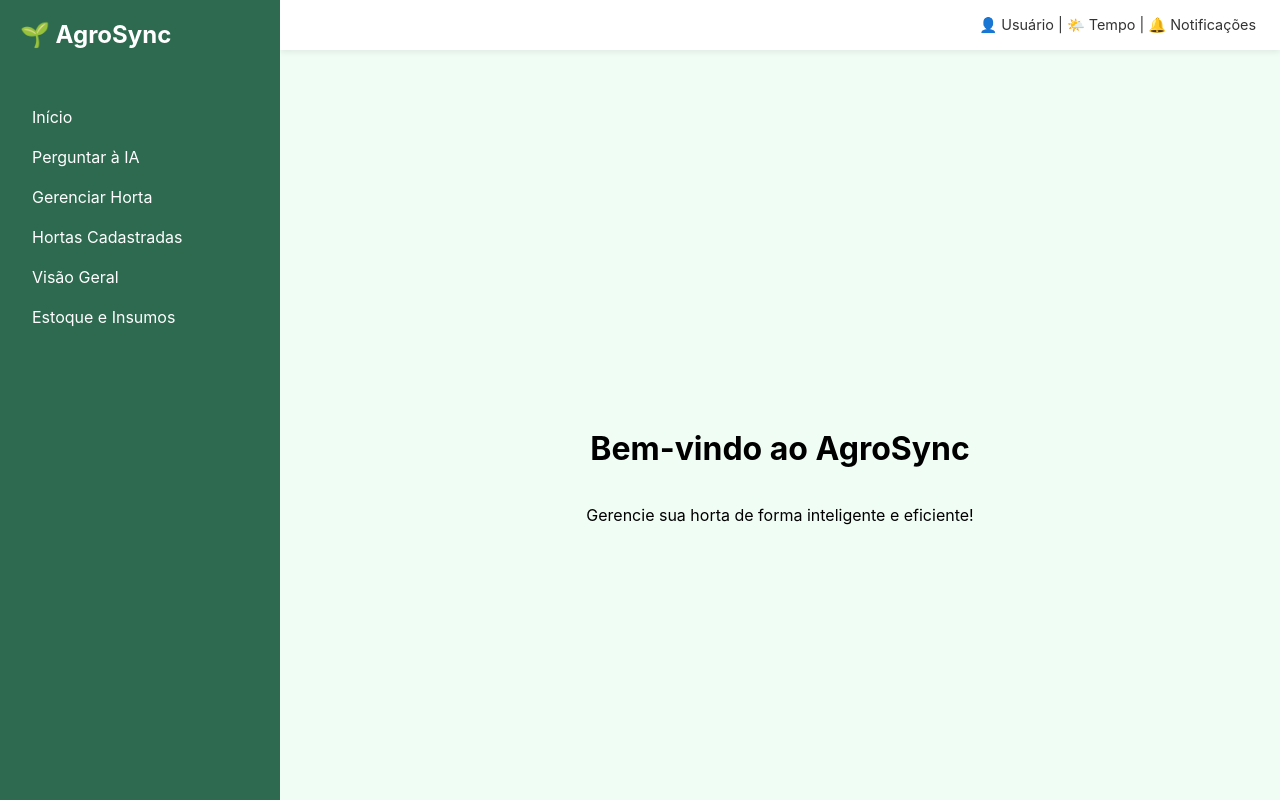
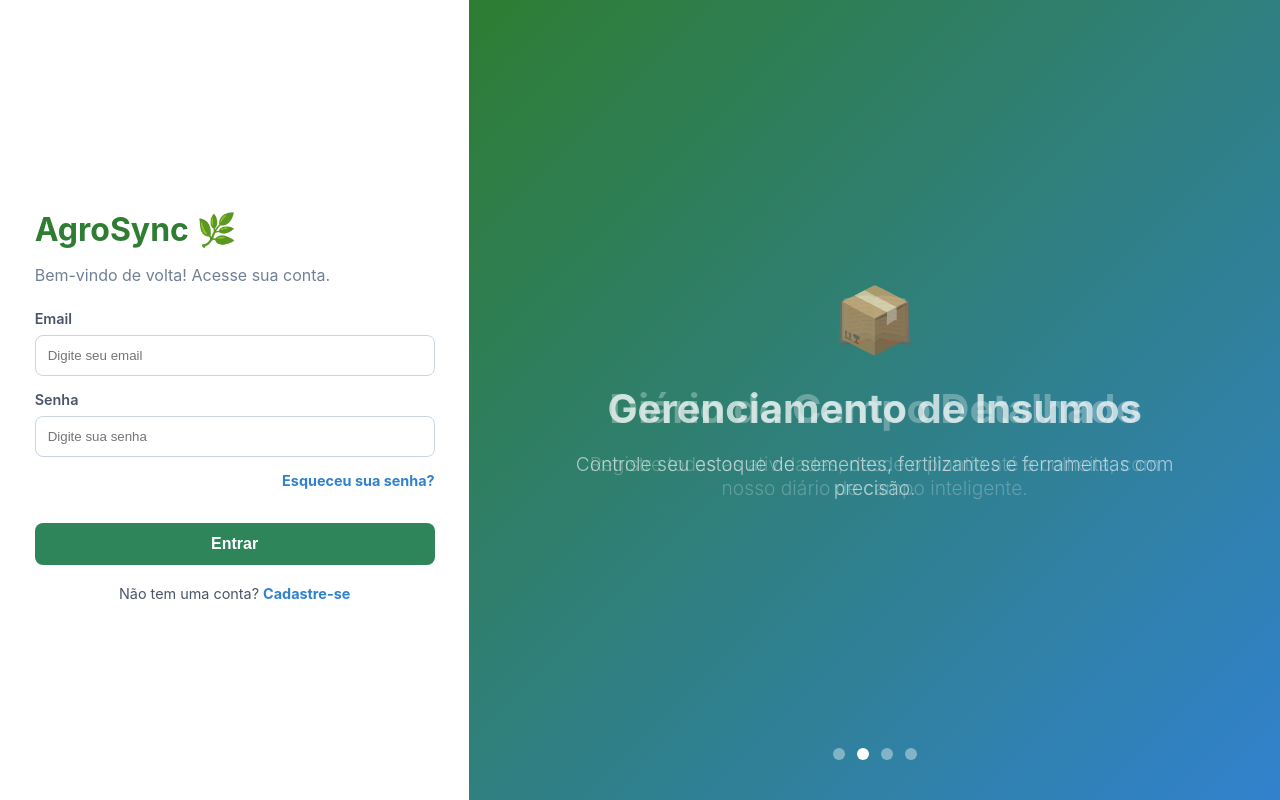
Before and after one commit to pedrohenrif/agro-sync, a React (Create React App) app: page / in a window 1280 px wide. Built offline with nearby package versions, Linux system fonts and the light colour scheme; no server answers; the HTML template or start-up script is replaced by a standard one.

Commit message:
fix(login): reestrturacao da pagina de login

```diff
--- a/src/App.tsx
+++ b/src/App.tsx
@@ -1,36 +1,46 @@
-import { BrowserRouter as Router, Routes, Route } from "react-router-dom";
+import { BrowserRouter as Router, Routes, Route, Outlet } from "react-router-dom";
 import React from "react";
 
 import { ToastContainer } from 'react-toastify';
 import 'react-toastify/dist/ReactToastify.css';
 
-import Layout from "./components/Layout/Layout";
+import Layout from "./components/Layout/Layout"; // Seu componente de Layout
 
+// Importe suas páginas
 import Home from "./pages/Home/Home";
 import AskAI from "./pages/AskAI/AskAI";
 import GerenciarHorta from "./pages/GerenciarHorta/ManageGarden";
 import HortasCadastradas from "./pages/HortasCadastradas/RegisteredGardens";
 import Dashboard from "./pages/Dashboard/Dashboard";
 import SupplyStock from "./pages/SupplyStock/SupplyStock";
+import Login from "./components/Login/Login";
 
+
+const AppLayout = () => (
+  <Layout>
+    <Outlet />
+  </Layout>
+);
 
 function App() {
   return (
     <Router>
       <ToastContainer position="top-right" autoClose={3000} />
-      <Layout>
-        <Routes>
-          <Route path="/" element={<Home />} />
+      <Routes>
+        <Route path="/" element={<Login />} />
+
+        <Route element={<AppLayout />}>
+          <Route path="/home" element={<Home />} />
           <Route path="/ask-ai" element={<AskAI />} />
           <Route path="/gerenciar-horta" element={<GerenciarHorta />} />
           <Route path="/hortas" element={<HortasCadastradas />} />
           <Route path="/dashboard" element={<Dashboard />} />
           <Route path="/supply-stock" element={<SupplyStock />} />
-        </Routes>
-      </Layout>
+        </Route>
+
+      </Routes>
     </Router>
   );
 }
 
-
 export default App;
--- a/src/components/Login/Login.css
+++ b/src/components/Login/Login.css
@@ -1,67 +1,234 @@
-/* Login.css */
-.login-container {
+/* Login.css
+
+/* Configuração da página inteira */
+.login-page-container {
+  display: flex;
+  width: 100vw;
+  height: 100vh;
+  overflow: hidden; /* Impede barras de rolagem */
+}
+
+/* ============================================= */
+/* LADO ESQUERDO: FORMULÁRIO */
+/* ============================================= */
+.login-form-section {
+  flex: 1; /* Ocupa 1/3 da tela */
   display: flex;
   justify-content: center;
   align-items: center;
-    min-height: 100vh;
-    background: linear-gradient(to right, #38a169, #4299e1);
+  background: #ffffff;
+  padding: 2rem;
+  overflow-y: auto; /* Permite scroll se o form for muito grande */
 }
 
-  .login-box {
-    background: white;
-    padding: 2rem;
-    border-radius: 15px;
-    box-shadow: 0 4px 10px rgba(0, 0, 0, 0.1);
-    width: 350px;
-    text-align: center;
+.login-form-content {
+  width: 100%;
+  max-width: 400px;
 }
 
 .login-title {
-    font-size: 1.5rem;
+  font-size: 2rem; /* Aumentei o título */
   font-weight: bold;
-    color: #2f855a;
-    margin-bottom: 20px;
+  color: #2e7d32; /* Tom de verde do seu tema */
+  margin-bottom: 10px;
+  text-align: left;
 }
 
+.login-subtitle {
+  font-size: 1rem;
+  color: #718096; /* Cinza */
+  margin-bottom: 25px;
+  text-align: left;
+}
+
+/* Estilos do formulário (reaproveitados do seu original) */
 .login-form label {
   display: block;
   text-align: left;
   font-weight: 600;
   color: #4a5568;
-    margin-top: 10px;
+  margin-top: 15px;
+  font-size: 0.9rem;
 }
 
 .login-form input {
   width: 100%;
-    padding: 10px;
-    margin-top: 5px;
+  padding: 12px;
+  margin-top: 8px;
   border: 1px solid #cbd5e0;
-    border-radius: 5px;
+  border-radius: 8px;
+  box-sizing: border-box; /* Garante que o padding não estoure a largura */
 }
 
 .login-button {
   width: 100%;
-    background: #2f855a;
+  background: #2f855a; /* Verde escuro do seu tema */
   color: white;
   font-weight: bold;
-    padding: 10px;
+  padding: 12px;
   border: none;
-    border-radius: 5px;
-    margin-top: 15px;
+  border-radius: 8px;
+  margin-top: 20px;
   cursor: pointer;
+  transition: background-color 0.3s ease;
 }
 
 .login-button:hover {
   background: #276749;
 }
 
+.login-button:disabled {
+  background: #a0aec0; /* Cor para botão desabilitado */
+  cursor: not-allowed;
+}
+
 .forgot-password {
-    margin-top: 10px;
+  margin-top: 15px;
   font-size: 0.9rem;
   color: #4a5568;
+  text-align: right;
 }
 
 .forgot-password a {
   color: #3182ce;
   font-weight: bold;
+  text-decoration: none;
 }
+
+.signup-link {
+  margin-top: 20px;
+  font-size: 0.9rem;
+  color: #4a5568;
+  text-align: center;
+}
+
+.signup-link a {
+  color: #3182ce;
+  font-weight: bold;
+  text-decoration: none;
+}
+
+.error-message {
+  color: #e53e3e; /* Vermelho */
+  background: #fed7d7; /* Fundo vermelho claro */
+  border: 1px solid #e53e3e;
+  padding: 10px;
+  border-radius: 8px;
+  text-align: center;
+  margin-bottom: 15px;
+  font-size: 0.9rem;
+}
+
+
+/* ============================================= */
+/* LADO DIREITO: SLIDER */
+/* ============================================= */
+.login-slider-section {
+  flex: 2; /* Ocupa 2/3 da tela */
+  position: relative; /* Base para os slides e navegação */
+  overflow: hidden;
+  background: linear-gradient(135deg, #2e7d32 0%, #3182ce 100%);
+  color: white;
+
+  display: flex;
+  justify-content: center;
+  align-items: center;
+  text-align: center;
+}
+
+.slider-content {
+  width: 100%;
+  height: 100%;
+}
+
+.slide {
+  position: absolute;
+  top: 50%;
+  left: 50%;
+  transform: translate(-50%, -50%);
+  width: 90%;
+  max-width: 600px;
+  padding: 2rem;
+  opacity: 0;
+  transition: opacity 0.8s ease-in-out;
+}
+
+.slide.active {
+  opacity: 1;
+}
+
+.slide-icon {
+  font-size: 4rem;
+  margin-bottom: 20px;
+}
+
+.slide-title {
+  font-size: 2.5rem;
+  margin-bottom: 15px;
+  font-weight: 700;
+  line-height: 1.2;
+}
+
+.slide-description {
+  font-size: 1.2rem;
+  font-weight: 300;
+  color: rgba(255, 255, 255, 0.85);
+}
+
+/* Navegação por "pontinhos" */
+.slider-nav {
+  position: absolute;
+  bottom: 40px;
+  left: 50%;
+  transform: translateX(-50%);
+  display: flex;
+  gap: 12px;
+}
+
+.dot {
+  width: 12px;
+  height: 12px;
+  border-radius: 50%;
+  background: rgba(255, 255, 255, 0.4);
+  cursor: pointer;
+  transition: background-color 0.3s ease;
+}
+
+.dot.active {
+  background: #ffffff;
+}
+
+/* ============================================= */
+/* RESPONSIVIDADE PARA CELULAR */
+/* ============================================= */
+@media (max-width: 768px) {
+  .login-page-container {
+    flex-direction: column; /* Empilha as seções */
+    height: auto; /* Altura automática */
+    min-height: 100vh;
+  }
+
+  .login-form-section {
+    flex: 1;
+    order: 2; /* Formulário vai para baixo */
+    padding: 2rem 1.5rem;
+  }
+
+  .login-slider-section {
+    flex: 1;
+    order: 1; /* Slider vai para cima */
+    min-height: 40vh; /* Altura mínima para o slider no celular */
+  }
+
+  .slide-title {
+    font-size: 1.8rem;
+  }
+
+  .slide-description {
+    font-size: 1rem;
+  }
+
+  .slider-nav {
+    bottom: 20px; /* Sobe um pouco a navegação */
+  }
+}
--- a/src/components/Login/Login.tsx
+++ b/src/components/Login/Login.tsx
@@ -1,43 +1,102 @@
-import React, { useState } from "react";
+import React, { useState, useEffect } from "react";
 import "./Login.css";
+// Importando nossa instância centralizada do Axios
+import api from '../../service/api';
+// Use 'useNavigate' para redirecionar após o login, se desejar
+// import { useNavigate } from "react-router-dom";
+
+// --- Dados para o Slider ---
+const sliderData = [
+  {
+    icon: "📖",
+    title: "Diário de Campo Detalhado",
+    description: "Registre todas as atividades, desde o plantio até a colheita, com nosso diário de campo inteligente."
+  },
+  {
+    icon: "📦",
+    title: "Gerenciamento de Insumos",
+    description: "Controle seu estoque de sementes, fertilizantes e ferramentas com precisão."
+  },
+  {
+    icon: "🤖",
+    title: "Insights com I.A.",
+    description: "Nossa inteligência artificial analisa seus dados para fornecer dicas e previsões personalizadas."
+  },
+  {
+    icon: "📊",
+    title: "Relatórios de Plantação",
+    description: "Gere relatórios completos sobre o rendimento, custos e saúde da sua horta."
+  },
+];
 
 const Login = () => {
-
   const [email, setEmail] = useState("");
   const [senha, setSenha] = useState("");
   const [error, setError] = useState("");
+  const [isLoading, setIsLoading] = useState(false);
+  const [currentSlide, setCurrentSlide] = useState(0);
 
+  // const navigate = useNavigate(); // Descomente se estiver usando React Router
+
+  // --- Lógica do Slider ---
+  useEffect(() => {
+    // Timer para trocar o slide automaticamente a cada 5 segundos
+    const timer = setInterval(() => {
+      setCurrentSlide((prev) => (prev === sliderData.length - 1 ? 0 : prev + 1));
+    }, 5000); // 5 segundos
+
+    // Limpa o timer quando o componente é desmontado
+    return () => clearInterval(timer);
+  }, []);
+
+  const goToSlide = (index: number) => {
+    setCurrentSlide(index);
+  };
+
+  // --- Lógica de Submit (Refatorada) ---
   const handleSubmit = async (event: React.FormEvent) => {
     event.preventDefault();
+    setIsLoading(true);
+    setError(""); // Limpa erros antigos
 
     try {
-      const response = await fetch("http://localhost:3000/agroSync/login", {
-        method: "POST",
-        headers: { "Content-Type": "application/json" },
-        body: JSON.stringify({ email, senha }),
-      });
+      // Usando nossa instância 'api'
+      // ATENÇÃO: Corrigi o endpoint. Seu 'api.ts' tem baseURL '/api'.
+      // Seu backend escuta em '/api/login'. Portanto, só precisamos chamar '/login'.
+      const response = await api.post("/login", { email, senha });
 
-      const data = await response.json();
-
-      if (!data.success) {
-        setError(data.message || "Erro ao fazer login");
+      // O Axios já nos dá 'data.success'
+      if (!response.data.success) {
+        setError(response.data.message || "Erro ao fazer login");
+        setIsLoading(false);
         return;
       }
 
-      localStorage.setItem("token", data.data.token);
+      localStorage.setItem("token", response.data.data.token);
       alert("Login realizado com sucesso!");
+      setIsLoading(false);
+      // Aqui você pode redirecionar o usuário:
+      // navigate('/dashboard');
 
-    } catch (err) {
-      setError("Erro ao conectar com o servidor");
+    } catch (err: any) {
+      // Erros do Axios ficam em 'err.response.data'
+      const apiError = err.response?.data?.message || "Erro ao conectar com o servidor";
+      setError(apiError);
+      setIsLoading(false);
     }
   };
 
   return (
-    <div className="login-container">
-      <div className="login-box">
-        <h2 className="login-title">AgroSync - Login</h2>
+    <div className="login-page-container">
+      {/* ======================================================= */}
+      {/* LADO ESQUERDO: FORMULÁRIO (1/3 da tela) */}
+      {/* ======================================================= */}
+      <div className="login-form-section">
+        <div className="login-form-content">
+          <h2 className="login-title">AgroSync 🌿</h2>
+          <p className="login-subtitle">Bem-vindo de volta! Acesse sua conta.</p>
 
-        {error && <p className="error-message">{error}</p>} {/* Exibe erro se houver */}
+          {error && <p className="error-message">{error}</p>}
 
           <form className="login-form" onSubmit={handleSubmit}>
             <label>Email</label>
@@ -47,6 +106,7 @@ const Login = () => {
               value={email}
               onChange={(e) => setEmail(e.target.value)}
               required
+              disabled={isLoading}
             />
 
             <label>Senha</label>
@@ -56,16 +116,50 @@ const Login = () => {
               value={senha}
               onChange={(e) => setSenha(e.target.value)}
               required
+              disabled={isLoading}
             />
 
-          <button type="submit" className="login-button">
-            Entrar
+            <p className="forgot-password">
+              <a href="#">Esqueceu sua senha?</a>
+            </p>
+
+            <button type="submit" className="login-button" disabled={isLoading}>
+              {isLoading ? "Entrando..." : "Entrar"}
             </button>
           </form>
 
-        <p className="forgot-password">
-          Esqueceu sua senha? <a href="#">Recuperar</a>
+          <p className="signup-link">
+            Não tem uma conta? <a href="#">Cadastre-se</a>
           </p>
+        </div>
+      </div>
+
+      {/* ======================================================= */}
+      {/* LADO DIREITO: SLIDER (2/3 da tela) */}
+      {/* ======================================================= */}
+      <div className="login-slider-section">
+        <div className="slider-content">
+          {sliderData.map((slide, index) => (
+            <div
+              key={index}
+              className={`slide ${index === currentSlide ? 'active' : ''}`}
+            >
+              <div className="slide-icon">{slide.icon}</div>
+              <h1 className="slide-title">{slide.title}</h1>
+              <p className="slide-description">{slide.description}</p>
+            </div>
+          ))}
+        </div>
+
+        <div className="slider-nav">
+          {sliderData.map((_, index) => (
+            <div
+              key={index}
+              className={`dot ${index === currentSlide ? 'active' : ''}`}
+              onClick={() => goToSlide(index)}
+            />
+          ))}
+        </div>
       </div>
     </div>
   );
```
Lines whose indentation alone changed are shown as unchanged.
